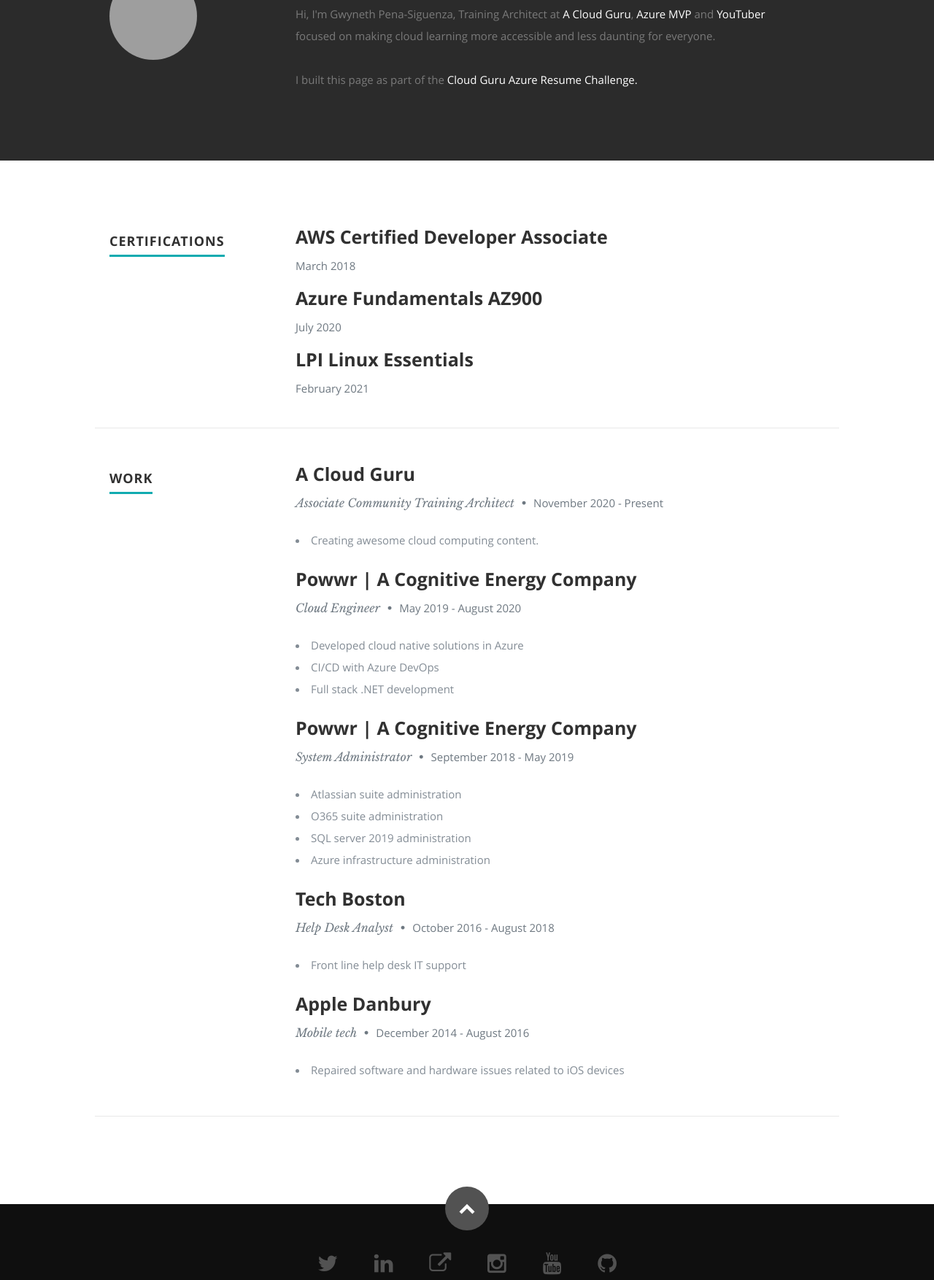
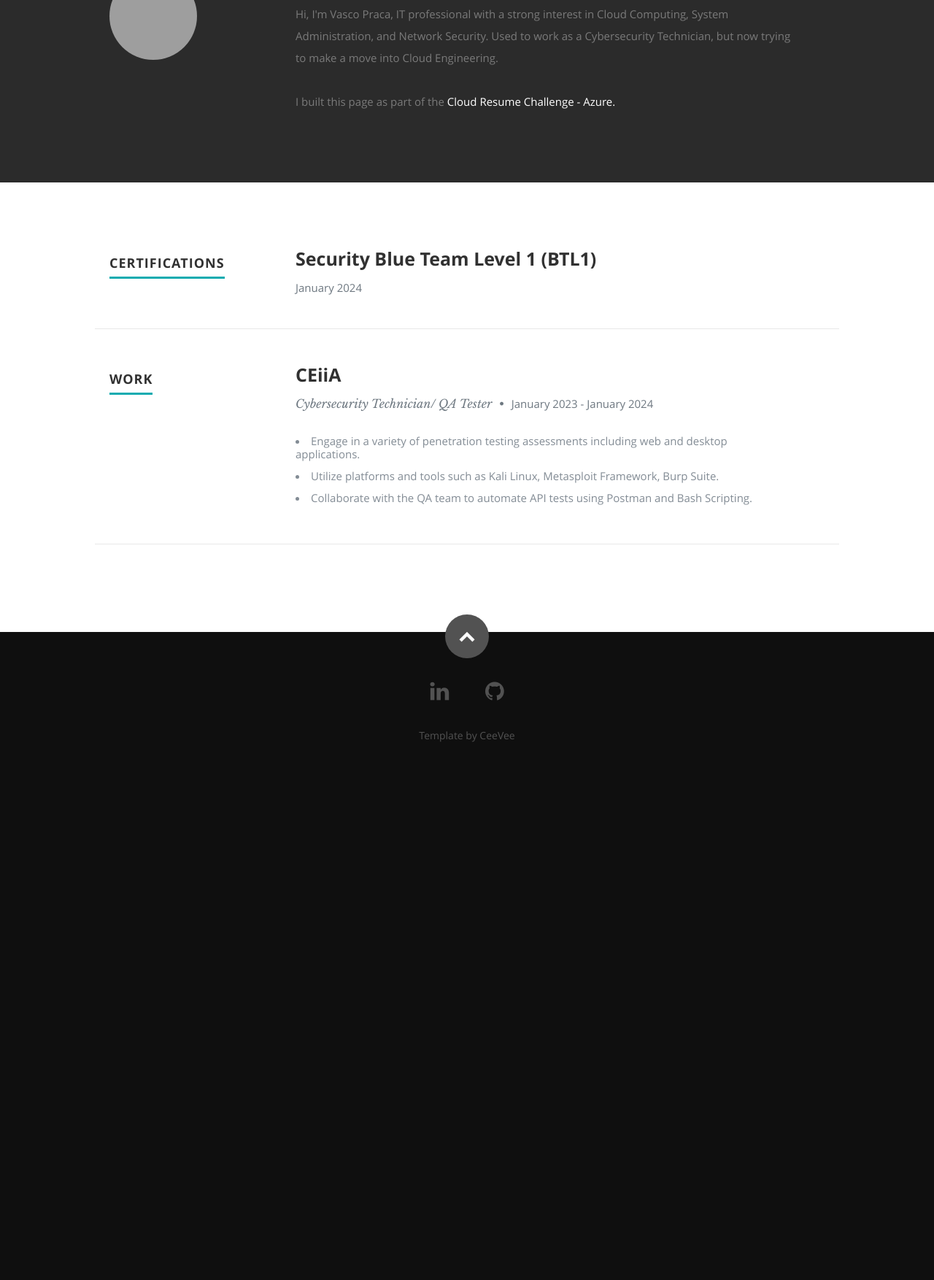
Before and after one commit to VascoPraca/CloudResumeAzure, a plain HTML site: page frontend/index.html in a window 1280 px wide. Shown: the part 934-2688 px from the top of the page at 73% size. After the commit the page ends 2005 px from the top, so only its background shows below. Drawn offline with nearby package versions, Linux system fonts and the light colour scheme; grey boxes are pictures that could not be loaded.

Commit message:
updated information to the index.html

```diff
--- a/frontend/index.html
+++ b/frontend/index.html
@@ -7,7 +7,7 @@
    <!--- Basic Page Needs
    ================================================== -->
    <meta charset="utf-8">
-	<title>Gwyn's Resume</title>
+	<title>Vasco's Resume</title>
 	<meta name="description" content="">
 	<meta name="author" content="">
 
@@ -54,16 +54,16 @@
 
       <div class="row banner">
          <div class="banner-text">
-            <h1 class="responsive-headline">Hi, I'm Gwyn</h1>
+            <h1 class="responsive-headline">Hi, I'm Vasco</h1>
 
-            <p>and this page has been viewed <a id="counter"></a> times :) </p>
+            <p>and this page has been viewed <a id="counter"></a> times! </p>
             <ul class="social">
-               <li><a href="https://twitter.com/madebygps"><i class="fa fa-twitter"></i></a></li>
-               <li><a href="https://madebygps.com"><i class="fa fa-external-link"></i></a></li>
-               <li><a href="https://linkedin.com/in/gwyneth-pena"><i class="fa fa-linkedin"></i></a></li>
-               <li><a href="https://instagram.com/madebygps"><i class="fa fa-instagram"></i></a></li>
-               <li><a href="https://youtube.com/madebygps"><i class="fa fa-youtube"></i></a></li>
-               <li><a href="https://github.com/madebygps/cgc-azure-resume"><i class="fa fa-github"></i></a></li>
+               <!-- <li><a href="https://twitter.com/madebygps"><i class="fa fa-twitter"></i></a></li>
+               <li><a href="https://madebygps.com"><i class="fa fa-external-link"></i></a></li> -->
+               <li><a href="https://www.linkedin.com/in/vasco-pra%C3%A7a-2abaaa156/"><i class="fa fa-linkedin"></i></a></li>
+               <!-- <li><a href="https://instagram.com/madebygps"><i class="fa fa-instagram"></i></a></li>
+               <li><a href="https://youtube.com/madebygps"><i class="fa fa-youtube"></i></a></li> -->
+               <li><a href="https://github.com/VascoPraca"><i class="fa fa-github"></i></a></li>
             </ul>
          </div>
       </div>
@@ -91,12 +91,11 @@
 
             <h2>ABOUT ME</h2>
 
-            <p> Hi, I'm Gwyneth Pena-Siguenza, <span>Training Architect at <a href="https://acloud.guru">A Cloud Guru</a></span>, <span> <a href="https://mvp.microsoft.com/en-us/PublicProfile/5003866">Azure MVP</a></span>
-               and <span><a href="https://youtube.com/madebygps">YouTuber</a></span> focused on making cloud learning more accessible and less daunting for everyone.
+            <p> Hi, I'm Vasco Praca, IT professional with a strong interest in Cloud Computing, System Administration, and Network Security. Used to work as a Cybersecurity Technician, but now trying to make a move into Cloud Engineering.
 
          </br>
       </br>
-       I built this page as part of the <span><a href="https://github.com/madebygps/cgc-azure-resume">Cloud Guru Azure Resume Challenge.</a></span>
+       I built this page as part of the <span><a href="https://cloudresumechallenge.dev/docs/the-challenge/azure/">Cloud Resume Challenge - Azure.</a></span>
 
 
          </div> <!-- end .main-col -->
@@ -124,8 +123,8 @@
 
                <div class="twelve columns">
 
-                  <h3>AWS Certified Developer Associate</h3>
-                  <p class="info"><em class="date">March 2018</em></p>
+                  <h3>Security Blue Team Level 1 (BTL1)</h3>
+                  <p class="info"><em class="date">January 2024</em></p>
 
                </div>
 
@@ -135,8 +134,8 @@
 
                <div class="twelve columns">
 
-                  <h3>Azure Fundamentals AZ900</h3>
-                  <p class="info"><em class="date">July 2020</em></p>
+                 <!-- <h3>Azure Fundamentals AZ900</h3>
+                  <p class="info"><em class="date">July 2020</em></p> -->
 
                </div>
 
@@ -146,8 +145,8 @@
 
                <div class="twelve columns">
 
-                  <h3>LPI Linux Essentials</h3>
-                  <p class="info"><em class="date">February 2021</em></p>
+                  <!-- <h3>LPI Linux Essentials</h3>
+                  <p class="info"><em class="date">February 2021</em></p> -->
 
                </div>
 
@@ -172,77 +171,13 @@
 
                <div class="twelve columns">
 
-                  <h3>A Cloud Guru</h3>
-                  <p class="info">Associate Community Training Architect <span>&bull;</span> <em class="date">November 2020 - Present</em></p>
+                  <h3>CEiiA</h3>
+                  <p class="info">Cybersecurity Technician/ QA Tester <span>&bull;</span> <em class="date">January 2023 - January 2024</em></p>
 
                   <p>
-                  <li>Creating awesome cloud computing content.</li>
-                  </p>
-
-               </div>
-
-            </div> <!-- item end -->
-
-            <div class="row item">
-
-               <div class="twelve columns">
-
-                  <h3>Powwr | A Cognitive Energy Company</h3>
-                  <p class="info">Cloud Engineer <span>&bull;</span> <em class="date">May 2019 - August 2020</em></p>
-
-                  <p>
-                     <li>Developed cloud native solutions in Azure</li>
-                     <li>CI/CD with Azure DevOps</li>
-                     <li>Full stack .NET development</li>
-                  </p>
-
-               </div>
-
-            </div> <!-- item end -->
-
-            <div class="row item">
-
-               <div class="twelve columns">
-
-                  <h3>Powwr | A Cognitive Energy Company</h3>
-                  <p class="info">System Administrator <span>&bull;</span> <em class="date">September 2018 - May 2019</em></p>
-
-                  <p>
-                  <li>Atlassian suite administration</li>
-                  <li>O365 suite administration</li>
-                  <li>SQL server 2019 administration</li>
-                  <li>Azure infrastructure administration</li>
-                  </p>
-
-               </div>
-
-            </div> <!-- item end -->
-
-            <div class="row item">
-
-               <div class="twelve columns">
-
-                  <h3>Tech Boston</h3>
-                  <p class="info">Help Desk Analyst <span>&bull;</span> <em class="date">October 2016 - August 2018</em></p>
-
-                  <p>
-                  <li>Front line help desk IT support</li>
-                  </p>
-
-               </div>
-
-            </div> <!-- item end -->
-
-            <div class="row item">
-
-               <div class="twelve columns">
-
-                  <h3>Apple Danbury</h3>
-                  <p class="info">Mobile tech <span>&bull;</span> <em class="date">December 2014 - August 2016</em></p>
-
-                  <p>
-                  <li>Repaired software and hardware issues related to iOS devices</li>
-
+                  <li>Engage in a variety of penetration testing assessments including web and desktop applications.</li>
+                  <li>Utilize platforms and tools such as Kali Linux, Metasploit Framework, Burp Suite.</li>
+                  <li>Collaborate with the QA team to automate API tests using Postman and Bash Scripting.</li>
                   </p>
 
                </div>
@@ -268,12 +203,12 @@
          <div class="twelve columns">
 
             <ul class="social-links">
-               <li><a href="https://twitter.com/madebygps"><i class="fa fa-twitter"></i></a></li>
-               <li><a href="https://linkedin.com/in/gwyneth-pena"><i class="fa fa-linkedin"></i></a></li>
-               <li><a href="https://madebygps.com"><i class="fa fa-external-link"></i></a></li>
-               <li><a href="https://instagram.com/madebygps"><i class="fa fa-instagram"></i></a></li>
-               <li><a href="https://youtube.com/madebygps"><i class="fa fa-youtube"></i></a></li>
-               <li><a href="https://github.com/madebygps/cgc-azure-resume"><i class="fa fa-github"></i></a></li>
+               <!-- <li><a href="https://twitter.com/madebygps"><i class="fa fa-twitter"></i></a></li>
+               <li><a href="https://madebygps.com"><i class="fa fa-external-link"></i></a></li> -->
+               <li><a href="https://www.linkedin.com/in/vasco-pra%C3%A7a-2abaaa156/"><i class="fa fa-linkedin"></i></a></li>
+               <!-- <li><a href="https://instagram.com/madebygps"><i class="fa fa-instagram"></i></a></li>
+               <li><a href="https://youtube.com/madebygps"><i class="fa fa-youtube"></i></a></li> -->
+               <li><a href="https://github.com/VascoPraca"><i class="fa fa-github"></i></a></li>
             </ul>
 
             <ul class="copyright">
```
